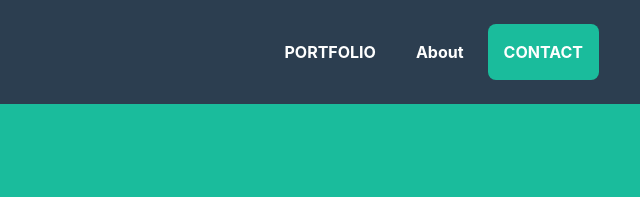
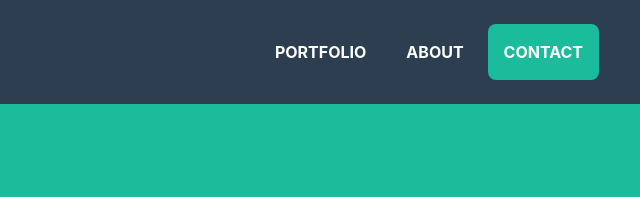
Before and after one commit to LiamBMX/liamgadams.com, a plain HTML site: page index.html in a window 1280 px wide. Shown: the top 197 px of the page, 583-1223 px from the left. Drawn offline with nearby package versions, Linux system fonts and the light colour scheme; a web font is replaced by a local one.

Commit message:
Update index.html
Updated ABOUT page on website

```diff
--- a/index.html
+++ b/index.html
@@ -22,7 +22,7 @@
                     <ul class="navbar-nav ml-auto">
                         <li class="nav-item mx-0 mx-lg-1"><a class="nav-link py-3 px-0 px-lg-3 rounded js-scroll-trigger" href="#portfolio">PORTFOLIO</a>
                         </li>
-                        <li class="nav-item mx-0 mx-lg-1"><a class="nav-link py-3 px-0 px-lg-3 rounded js-scroll-trigger" href="#about">About</a>
+                        <li class="nav-item mx-0 mx-lg-1"><a class="nav-link py-3 px-0 px-lg-3 rounded js-scroll-trigger" href="#about">ABOUT</a>
                         </li>
                         <li class="nav-item mx-0 mx-lg-1"><a class="nav-link py-3 px-0 px-lg-3 rounded js-scroll-trigger" href="#contact">CONTACT</a>
                         </li>
```
